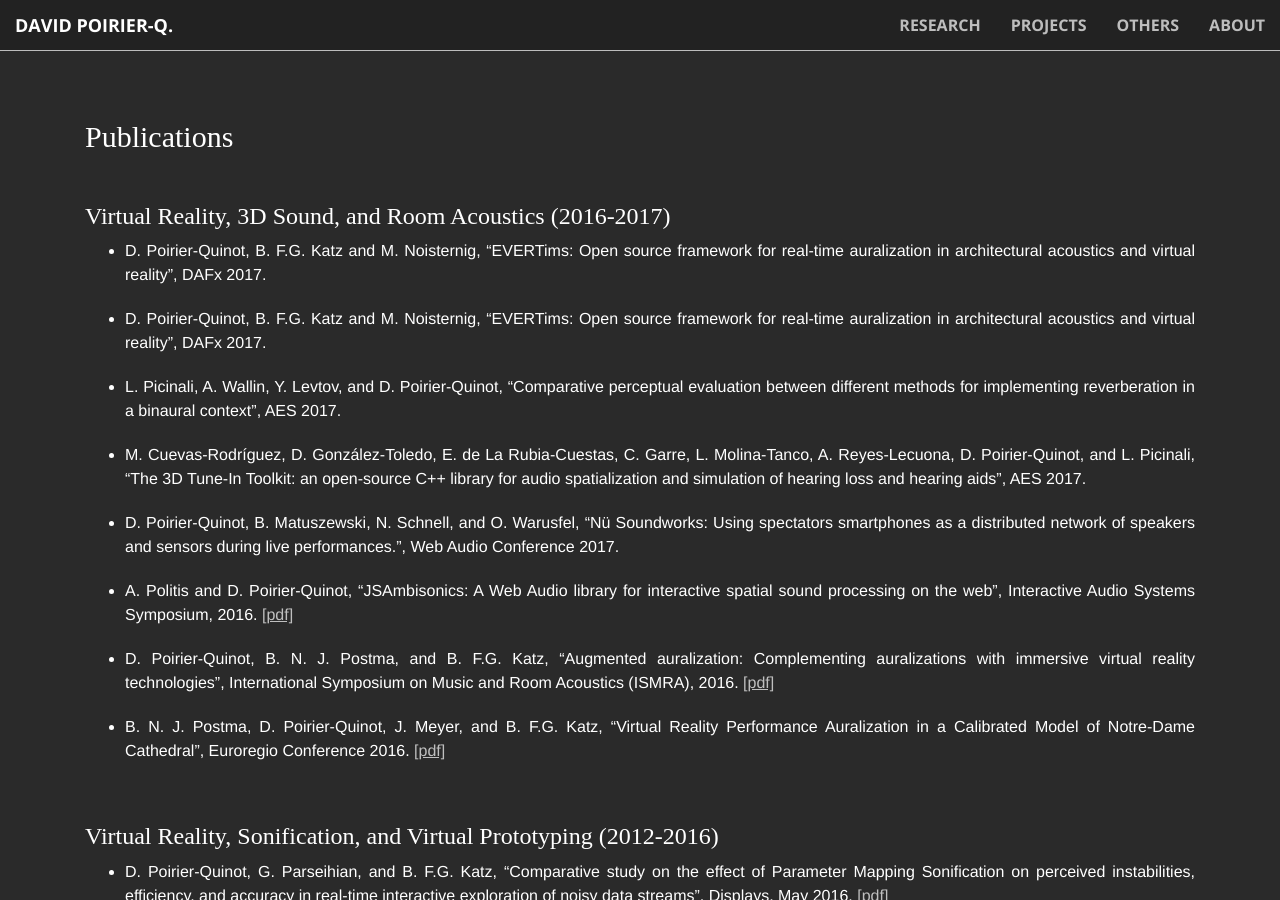
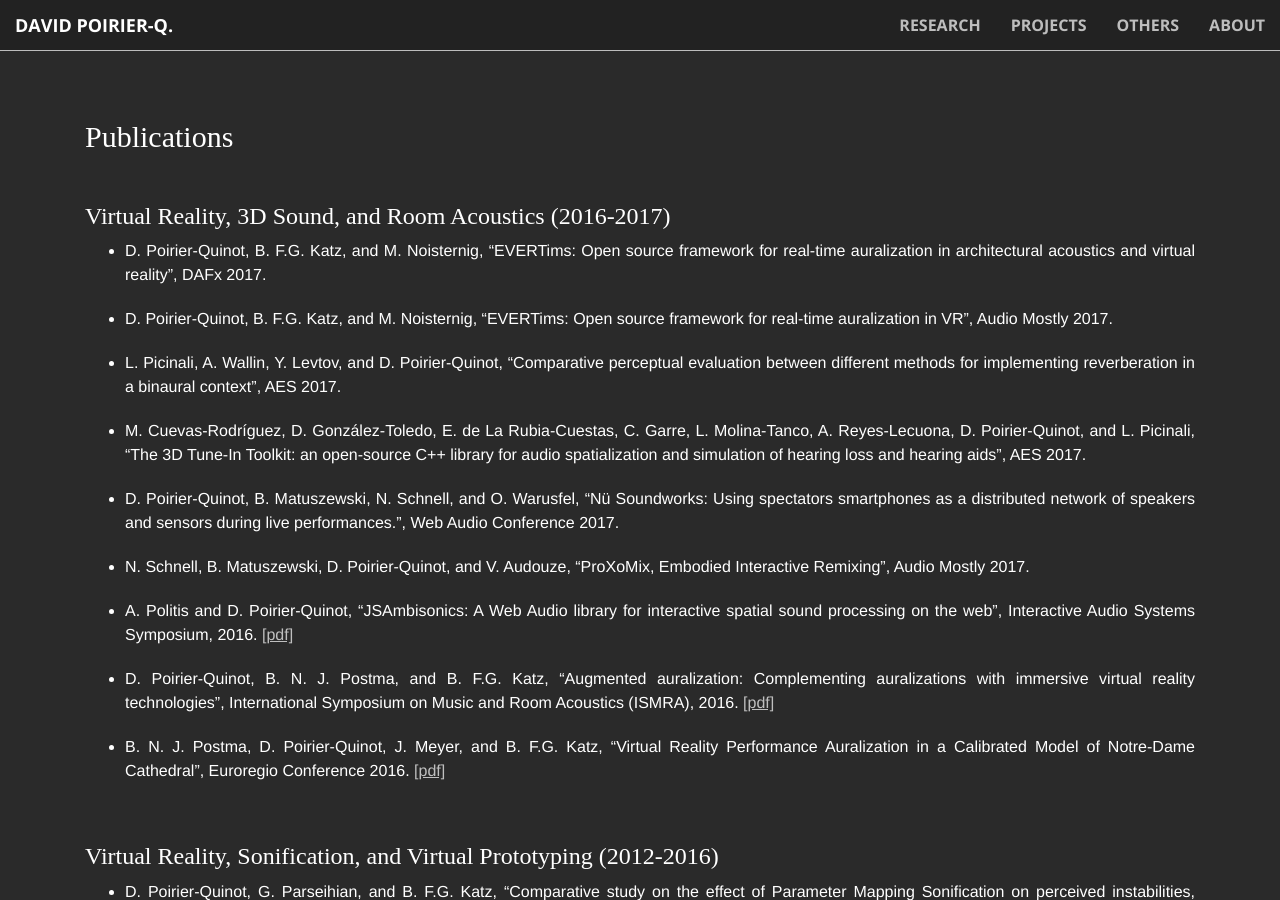
Before and after one commit to PyrApple/pyrapple.github.io, a Jekyll site: the page built from pages/publications.html, in a window 1280 px wide and 900 px high. Built offline with Jekyll 4.4.1, drawn with Linux system fonts in a browser that asks for light colours.

Commit message:
updated publiccations

```diff
--- a/pages/publications.html
+++ b/pages/publications.html
@@ -17,15 +17,18 @@ layout: default
 
         <ul>
 
-          <li> <p>D. Poirier-Quinot, B.  F.G. Katz and M. Noisternig, “EVERTims: Open source framework for real-time auralization in architectural acoustics and virtual reality”, DAFx 2017. </p> </li>
+          <li> <p>D. Poirier-Quinot, B.  F.G. Katz, and M. Noisternig, “EVERTims: Open source framework for real-time auralization in architectural acoustics and virtual reality”, DAFx 2017. </p> </li>
 
-          <li> <p>D. Poirier-Quinot, B.  F.G. Katz and M. Noisternig, “EVERTims: Open source framework for real-time auralization in architectural acoustics and virtual reality”, DAFx 2017. </p> </li>
+          <li> <p>D. Poirier-Quinot, B.  F.G. Katz, and M. Noisternig, “EVERTims: Open source framework for real-time auralization in VR”, Audio Mostly 2017. </p> </li>
+
 
           <li> <p>L. Picinali, A. Wallin, Y. Levtov, and D. Poirier-Quinot, “Comparative perceptual evaluation between different methods for implementing reverberation in a binaural context”, AES 2017. </p> </li>
 
           <li> <p>M. Cuevas-Rodríguez, D. González-Toledo, E. de La Rubia-Cuestas, C. Garre, L. Molina-Tanco, A. Reyes-Lecuona, D. Poirier-Quinot, and L. Picinali, “The 3D Tune-In Toolkit: an open-source C++ library for audio spatialization and simulation of hearing loss and hearing aids”, AES 2017. </p> </li>
 
           <li> <p>D. Poirier-Quinot, B. Matuszewski, N. Schnell, and O. Warusfel, “Nü Soundworks: Using spectators smartphones as a distributed network of speakers and sensors during live performances.”, Web Audio Conference 2017. </p> </li>
+
+          <li> <p>N. Schnell, B. Matuszewski, D. Poirier-Quinot, and V. Audouze, “ProXoMix, Embodied Interactive Remixing”, Audio Mostly 2017. </p> </li>
 
           <li> <p>A. Politis and D. Poirier-Quinot, “JSAmbisonics: A Web Audio library for interactive spatial sound processing on the web”, Interactive Audio Systems Symposium, 2016. <a class="text-faded link-on-primary-bg" href="https://www.researchgate.net/profile/Archontis_Politis/publication/308761825_JSAmbisonics_A_Web_Audio_library_for_interactive_spatial_sound_processing_on_the_web/links/57ee78d908ae8da3ce49a017.pdf">[pdf]</a></p> </li>
 
```
